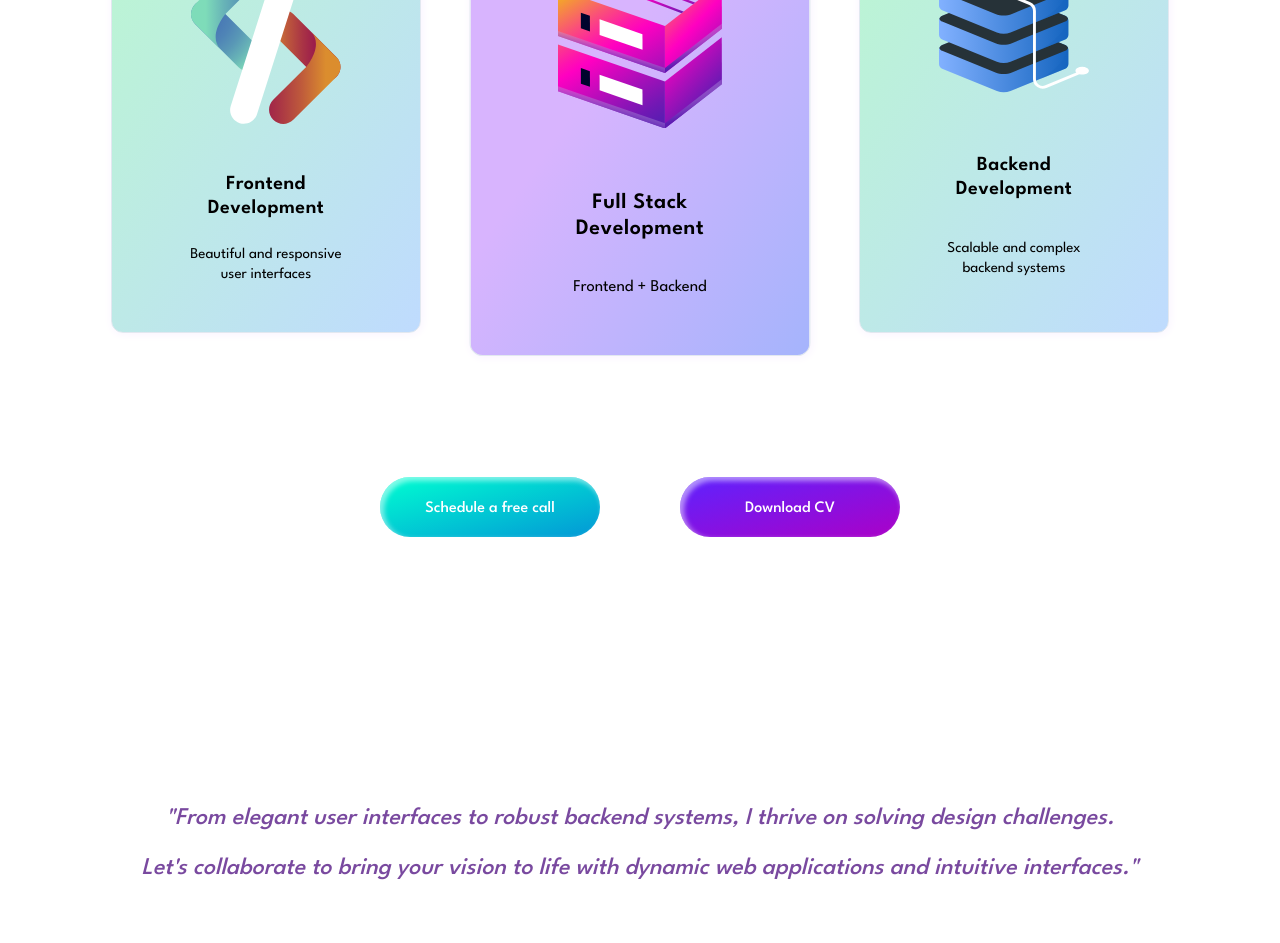
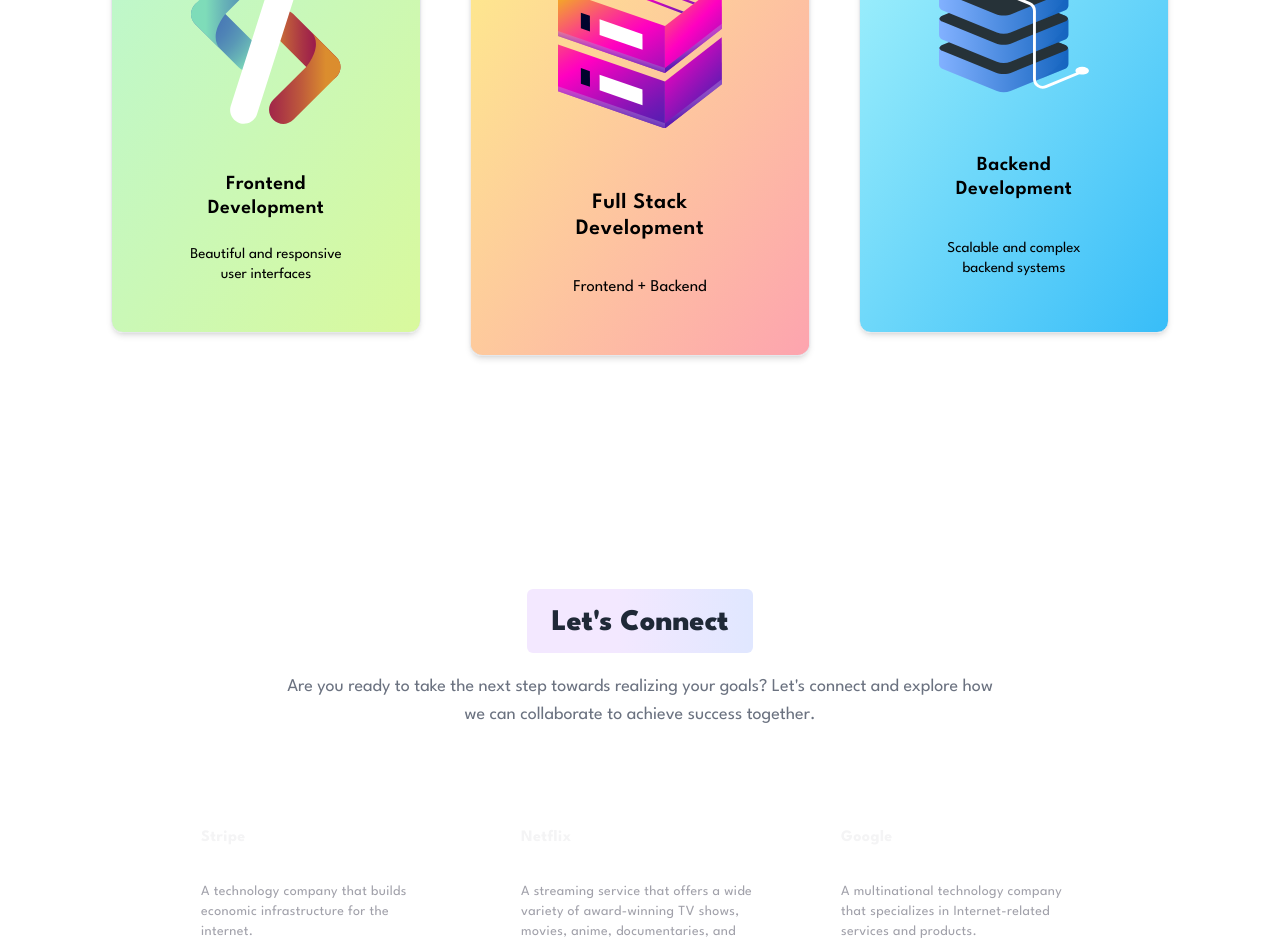
Before and after one commit to heynawaz/portfolio, a Next.js app: page / in a window 1280 px wide. Shown: the part 6535-7478 px from the top of the page. Built offline with nearby package versions, Linux system fonts and the light colour scheme.

Commit message:
fix: updated footer note section

```diff
--- a/src/components/FooterNote/index.tsx
+++ b/src/components/FooterNote/index.tsx
@@ -1,11 +1,89 @@
+'use client';
+import { BsCalendar2Date } from 'react-icons/bs';
+import { IoMdDownload } from 'react-icons/io';
+import { SectionHeader } from '../common';
+import { Button } from '../ui/button';
+import { HoverEffect } from '../ui/card-hover-effect';
+
 export function FooterNote() {
   return (
-    <section className="mt-18 flex justify-center flex-col w-full items-center mb-52 pt-28">
-      <p className="text-center italic leading-[50px] text-2xl font-medium text-purple-900/80">
-        &quot;From elegant user interfaces to robust backend systems, I thrive on solving design challenges.
+    <section className="flex justify-center flex-col w-full items-center mb-52 pt-28">
+      <SectionHeader
+        heading="Let's Connect"
+        description="Are you ready to take the next step towards realizing your goals? Let's connect and explore how we can collaborate to achieve success together."
+      />
+
+      <div className="max-w-5xl mx-auto px-8">
+        <HoverEffect items={projects} />
+      </div>
+
+      <div className="flex gap-8 mt-20">
+        <div className="">
+          <Button
+            variant={'outline'}
+            size={'lg'}
+            className="text-purple-700 py-7 px-8 bg-purple-50 hover:bg-purple-100 border-violet-200/75 font-medium text-md "
+          >
+            <BsCalendar2Date className="mr-3 text-purple-700" size={20} />
+            <p className="pt-[3px]">Book a free consultation</p>
+          </Button>
+        </div>
+
+        <Button
+          variant={'outline'}
+          size={'lg'}
+          onClick={() => window.open('/assets/pdf/Shah Nawaz - Resume.pdf', '_blank')}
+          className="font-medium text-md text-gray-600 py-7 px-8 hover:bg-purple-50"
+        >
+          <IoMdDownload className="mr-3" size={20} />
+          <p className="pt-[3px]">Download CV</p>
+        </Button>
+      </div>
+      <p className="text-center italic leading-[50px] text-2xl mt-28 font-medium text-purple-900/80">
+        &quot;From elegant user interfaces to robust backend systems, I thrive on solving design
+        challenges.
         <br />
-        Let&apos;s collaborate to bring your vision to life with dynamic web applications and intuitive interfaces.&quot;
+        Let&apos;s collaborate to bring your vision to life with dynamic web applications and
+        intuitive interfaces.&quot;
       </p>
     </section>
   );
 }
+
+export const projects = [
+  {
+    title: 'Stripe',
+    description: 'A technology company that builds economic infrastructure for the internet.',
+    link: 'https://stripe.com',
+  },
+  {
+    title: 'Netflix',
+    description:
+      'A streaming service that offers a wide variety of award-winning TV shows, movies, anime, documentaries, and more on thousands of internet-connected devices.',
+    link: 'https://netflix.com',
+  },
+  {
+    title: 'Google',
+    description:
+      'A multinational technology company that specializes in Internet-related services and products.',
+    link: 'https://google.com',
+  },
+  {
+    title: 'Meta',
+    description:
+      "A technology company that focuses on building products that advance Facebook's mission of bringing the world closer together.",
+    link: 'https://meta.com',
+  },
+  {
+    title: 'Amazon',
+    description:
+      'A multinational technology company focusing on e-commerce, cloud computing, digital streaming, and artificial intelligence.',
+    link: 'https://amazon.com',
+  },
+  {
+    title: 'Microsoft',
+    description:
+      'A multinational technology company that develops, manufactures, licenses, supports, and sells computer software, consumer electronics, personal computers, and related services.',
+    link: 'https://microsoft.com',
+  },
+];
--- a/src/components/Portfolio/portfolio.card.tsx
+++ b/src/components/Portfolio/portfolio.card.tsx
@@ -1,3 +1,4 @@
+'use client';
 import { Button } from '@/components/ui/button';
 import Image from 'next/image';
 import { FaGithub } from 'react-icons/fa6';
@@ -9,22 +10,42 @@ interface IPortfolioCard {
 
 export default function PortfolioCard(props: IPortfolioCard) {
   const { cardDetails } = props;
+
   return (
     <>
       {cardDetails?.map((element, index) => (
-        <div key={index} className="w-[340px] shadow-md shadow-violet-100 border border-gray-200 rounded-xl break-inside-avoid mb-6 mx-3 p-5 bg-white bg-opacity-90">
-          <Image src={element?.screenshotUrl} width={200} height={100} alt={element?.projectTitle} className="w-full shadow-sm rounded-lg transition-all duration-300 ease-in" />
-          <div className="w-full leading-[22px]">
-            <h1 className="mt-4 font-bold text-xl text-secondary-platform">{element?.projectTitle}</h1>
+        <div
+          key={index}
+          className={`p-5 w-[340px] transition-all duration-150 shadow-md shadow-violet-100 border border-gray-200 rounded-xl break-inside-avoid mb-6 mx-3 bg-white bg-opacity-90`}
+        >
+          <Image
+            src={element?.screenshotUrl}
+            width={200}
+            height={100}
+            alt={element?.projectTitle}
+            className="w-full shadow-sm rounded-lg"
+          />
+          <div className="w-full leading-[22px] mt-4">
+            <h1 className="font-bold text-xl text-secondary-platform">{element?.projectTitle}</h1>
             <p className="mt-1 font-medium text-sm text-gray-500">{element?.techStack}</p>
-            <p className="w-full mt-2 text-md text-gray-400 font-light">{element?.projectDescription}</p>
+            <p className="w-full mt-2 text-md text-gray-400 font-light">
+              {element?.projectDescription}
+            </p>
           </div>
           <div className="flex gap-3 mt-5">
-            <Button variant={'outline'} size={'sm'} className="text-gray-700 bg-purple-50 hover:bg-purple-100 font-medium border-violet-200/75">
+            <Button
+              variant={'outline'}
+              size={'sm'}
+              className="text-gray-700 bg-purple-50 hover:bg-purple-100 font-medium border-violet-200/75"
+            >
               <IoNavigate className="mr-2 text-purple-800" />
               <p className="pt-[3px]">Live Demo</p>
             </Button>
-            <Button variant={'outline'} size={'sm'} className="font-medium text-gray-600 hover:bg-purple-50">
+            <Button
+              variant={'outline'}
+              size={'sm'}
+              className="font-medium text-gray-600 hover:bg-purple-50"
+            >
               <FaGithub className="mr-2" />
               <p className="pt-[3px]">GitHub</p>
             </Button>
--- a/src/components/Solutions/index.tsx
+++ b/src/components/Solutions/index.tsx
@@ -1,25 +1,35 @@
 import { SectionHeader } from '@/components/common';
-import Link from 'next/link';
 import { SolutionsCard } from './solution.card';
 
 export function Solutions() {
   return (
-    <section id="solutions" className="mt-36 flex justify-center flex-col w-full items-center mb-36 pt-28">
-      <SectionHeader heading="Solutions" description="Unlock a world of exceptional services tailored to your needs, ranging from full-stack wizardry to mesmerizing frontend design and powerhouse backend development." />
+    <section
+      id="solutions"
+      className="mt-36 flex justify-center flex-col w-full items-center mb-36 pt-28"
+    >
+      <SectionHeader
+        heading="Solutions"
+        description="Unlock a world of exceptional services tailored to your needs, ranging from full-stack wizardry to mesmerizing frontend design and powerhouse backend development."
+      />
       <div className="flex flex-row justify-center gap-16 mt-20">
-        <SolutionsCard title={'Frontend Development'} description={'Beautiful and responsive user interfaces'} image={'/assets/svg/frontend.svg'} />
-        <SolutionsCard title={'Full Stack Development'} description={'Frontend + Backend'} image={'/assets/svg/fullstack.svg'} className="bg-gradient-to-br from-purple-300 from-40% to-indigo-300 scale-110 hover:scale-[1.15]" />
-        <SolutionsCard title={'Backend Development'} description={'Scalable and complex backend systems'} image={'/assets/svg/backend.svg'} />
-      </div>
-      <div className="flex text-center gap-20 mt-36">
-        <button className="bg-gradient-to-br from-[#00FFD1] to-[#0397D6] rounded-full shadow-[inset_3px_3px_5px_1px_rgb(255,255,255,.5)] p-[16px] px-[42px] w-[220px] text-white font-medium pt-[20px]">Schedule a free call</button>
-        <Link
-          href={'/assets/pdf/Shah Nawaz - Resume.pdf'}
-          target="_blank"
-          className="bg-gradient-to-br from-[#5D23FF] to-[#AB01C7] rounded-full shadow-[inset_3px_3px_5px_1px_rgb(255,255,255,.5)] p-[16px] px-[42px] w-[220px] text-white font-medium pt-[20px]"
-        >
-          Download CV
-        </Link>
+        <SolutionsCard
+          title={'Frontend Development'}
+          description={'Beautiful and responsive user interfaces'}
+          image={'/assets/svg/frontend.svg'}
+          className="bg-gradient-to-br from-green-200 to-lime-200"
+        />
+        <SolutionsCard
+          title={'Full Stack Development'}
+          description={'Frontend + Backend'}
+          image={'/assets/svg/fullstack.svg'}
+          className="bg-gradient-to-br from-yellow-200 to-rose-300 scale-110 hover:scale-[1.15]"
+        />
+        <SolutionsCard
+          title={'Backend Development'}
+          description={'Scalable and complex backend systems'}
+          image={'/assets/svg/backend.svg'}
+          className="bg-gradient-to-br from-cyan-200 to-sky-400"
+        />
       </div>
     </section>
   );
--- a/src/components/Solutions/solution.card.tsx
+++ b/src/components/Solutions/solution.card.tsx
@@ -10,7 +10,7 @@ export function SolutionsCard(props: ISolutionsProps) {
   return (
     <div
       className={cn(
-        'grid place-items-center text-center text-black leading-5 w-[310px] bg-gradient-to-br from-green-200 to-blue-200 border border-gray-230 rounded-xl shadow-[1px_1px_8px_1px_rgb(0,0,0,.1)] shadow-purple-50 py-12 pt-16 hover:scale-105 transition ease-in duration-150',
+        'grid place-items-center text-center text-black leading-5 w-[310px] border border-gray-200 rounded-xl shadow-md hover:shadow-none py-12 pt-16 hover:scale-105 transition ease-in duration-150',
         className,
       )}
     >
--- /dev/null
+++ b/src/components/ui/card-hover-effect.tsx
@@ -0,0 +1,99 @@
+import { cn } from '@/utils/cn';
+import { AnimatePresence, motion } from 'framer-motion';
+import Link from 'next/link';
+import { useState } from 'react';
+
+export const HoverEffect = ({
+  items,
+  className,
+}: {
+  items: {
+    title: string;
+    description: string;
+    link: string;
+  }[];
+  className?: string;
+}) => {
+  let [hoveredIndex, setHoveredIndex] = useState<number | null>(null);
+
+  return (
+    <div className={cn('grid grid-cols-1 md:grid-cols-2  lg:grid-cols-3  py-10', className)}>
+      {items.map((item, idx) => (
+        <Link
+          href={item?.link}
+          key={item?.link}
+          className="relative group  block p-2 h-full w-full"
+          onMouseEnter={() => setHoveredIndex(idx)}
+          onMouseLeave={() => setHoveredIndex(null)}
+        >
+          <AnimatePresence>
+            {hoveredIndex === idx && (
+              <motion.span
+                className="absolute inset-0 h-full w-full bg-neutral-200  block rounded-3xl"
+                layoutId="hoverBackground"
+                initial={{ opacity: 0 }}
+                animate={{
+                  opacity: 1,
+                  transition: { duration: 0.15 },
+                }}
+                exit={{
+                  opacity: 0,
+                  transition: { duration: 0.15, delay: 0.2 },
+                }}
+              />
+            )}
+          </AnimatePresence>
+          <Card>
+            <CardTitle>{item.title}</CardTitle>
+            <CardDescription>{item.description}</CardDescription>
+          </Card>
+        </Link>
+      ))}
+    </div>
+  );
+};
+
+export const Card = ({
+  className,
+  children,
+}: {
+  className?: string;
+  children: React.ReactNode;
+}) => {
+  return (
+    <div
+      className={cn(
+        'rounded-2xl h-full w-full p-4 overflow-hidden border border-transparent relative z-20',
+        className,
+      )}
+    >
+      <div className="relative z-50">
+        <div className="p-4">{children}</div>
+      </div>
+    </div>
+  );
+};
+export const CardTitle = ({
+  className,
+  children,
+}: {
+  className?: string;
+  children: React.ReactNode;
+}) => {
+  return (
+    <h4 className={cn('text-zinc-100 font-bold tracking-wide mt-4', className)}>{children}</h4>
+  );
+};
+export const CardDescription = ({
+  className,
+  children,
+}: {
+  className?: string;
+  children: React.ReactNode;
+}) => {
+  return (
+    <p className={cn('mt-8 text-zinc-400 tracking-wide leading-relaxed text-sm', className)}>
+      {children}
+    </p>
+  );
+};
```
Also changed, not shown: src/app/page.tsx (+10 -1 lines), src/components/index.ts (line endings or trailing spaces).
